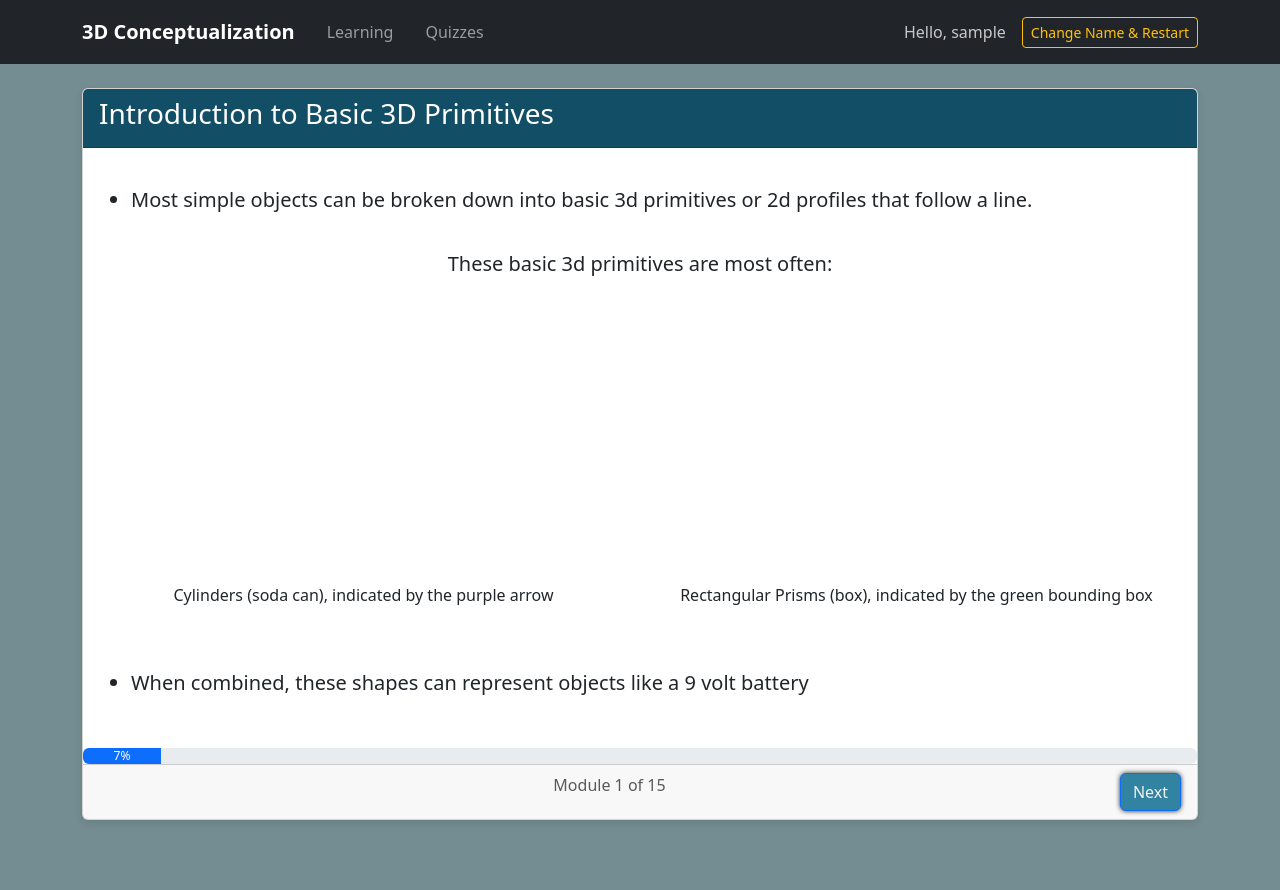
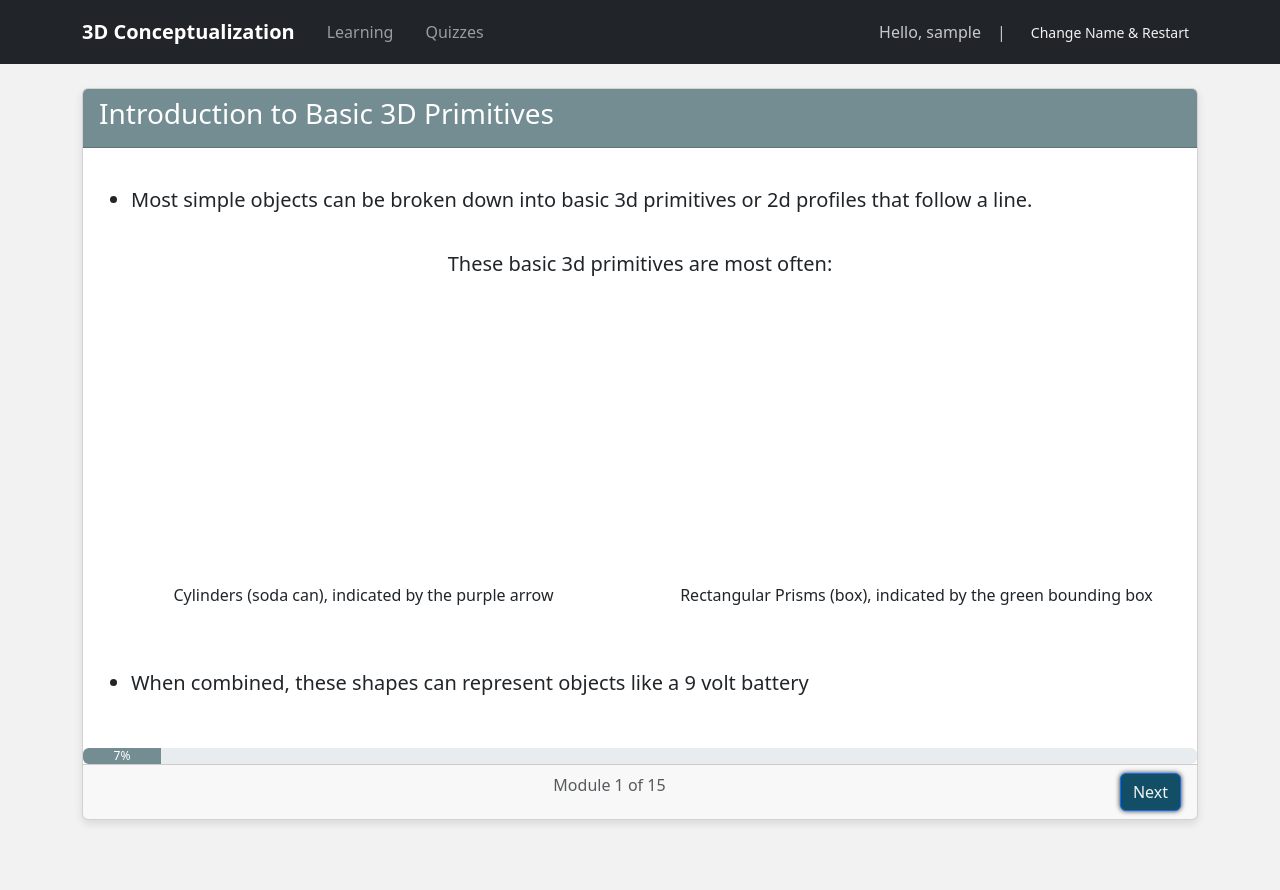
Before and after one commit to MAV2187/COMS-W4170-CVN-GROUP-5-SP-2025, a Flask app: page /module/1 in a window 1280 px wide. Run offline with Flask 3, Linux system fonts and the light colour scheme; the visitor is signed in with stand-in values (Sample User, id 1); some libraries are stand-ins or nearby versions.

Commit message:
latest colors

```diff
--- a/static/css/style.css
+++ b/static/css/style.css
@@ -10,17 +10,21 @@
 }
 
 body {
-    background-color: var(--main-color);
+    background-color: var(--secondary-color);
     padding-bottom: 50px;
 }
 
 /* Module Headline Styles */
 .color_header1 {
-    background-color: var(--accent-color);
+    background-color: var(--main-color);
+}
+
+.color_button2{
+    color: var(--secondary-color);
 }
 
 .color_button1 {
-    background-color: var(--accent-highlight-color);
+    background-color: var(--accent-color);
     color: var(--secondary-color);
     box-shadow: var(--black-color) 0px 0px 5px;
 }
@@ -104,6 +108,7 @@
 
 .progress-bar {
     transition: width 1s ease-in-out;
+    background-color: var(--main-color);
 }
 
 /* Responsive adjustments */
--- a/templates/base.html
+++ b/templates/base.html
@@ -29,7 +29,8 @@
                 {% if 'username' in session %}
                 <div class="d-flex align-items-center">
                     <span class="navbar-text me-3">Hello, {{ session['username'] }}</span>
-                    <a class="btn btn-sm btn-outline-warning" href="{{ url_for('index') }}">Change Name & Restart</a>
+                    <span class="navbar-text me-3">|</span>
+                    <a class="btn btn-sm color_button2" href="{{ url_for('index') }}">Change Name & Restart</a>
                 </div>
                 {% endif %}
             </div>
```
